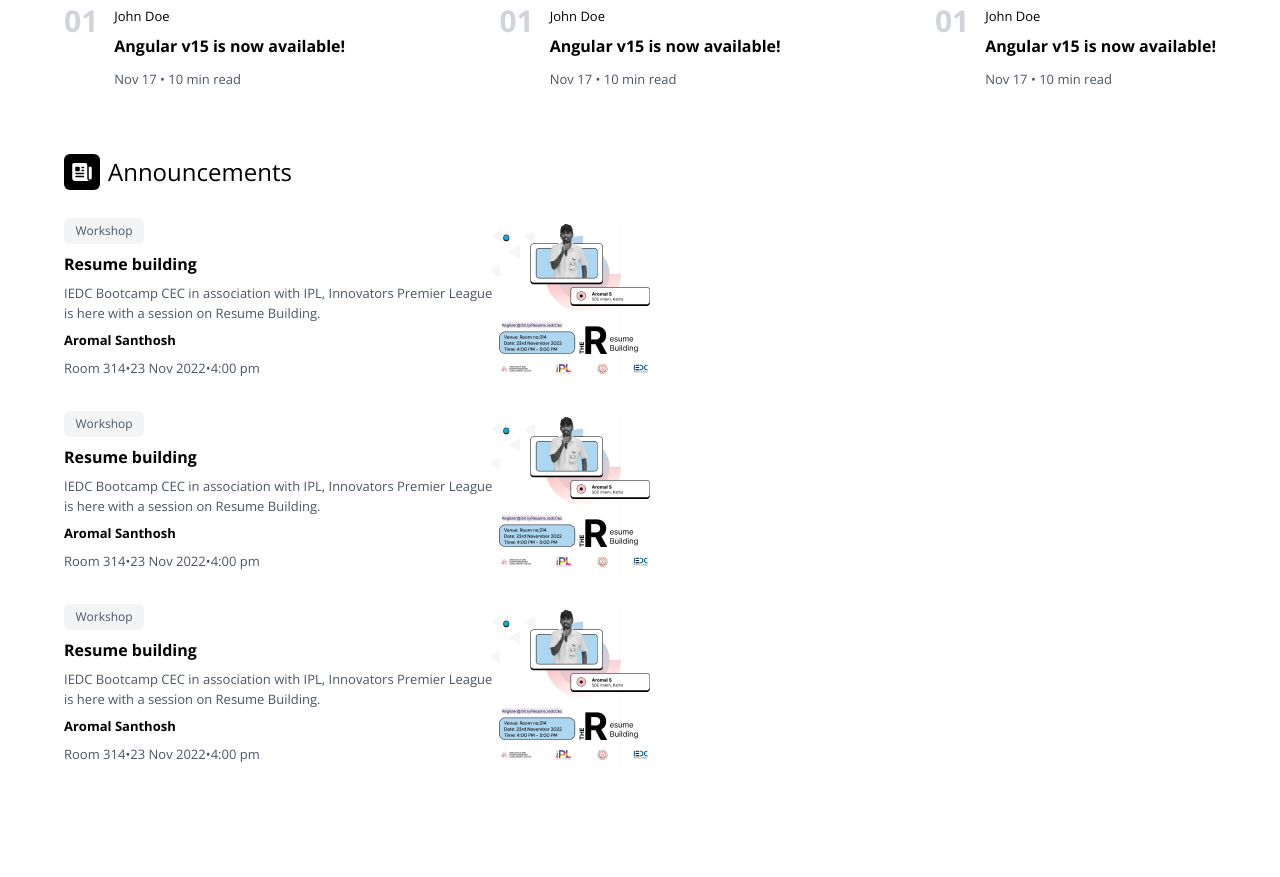
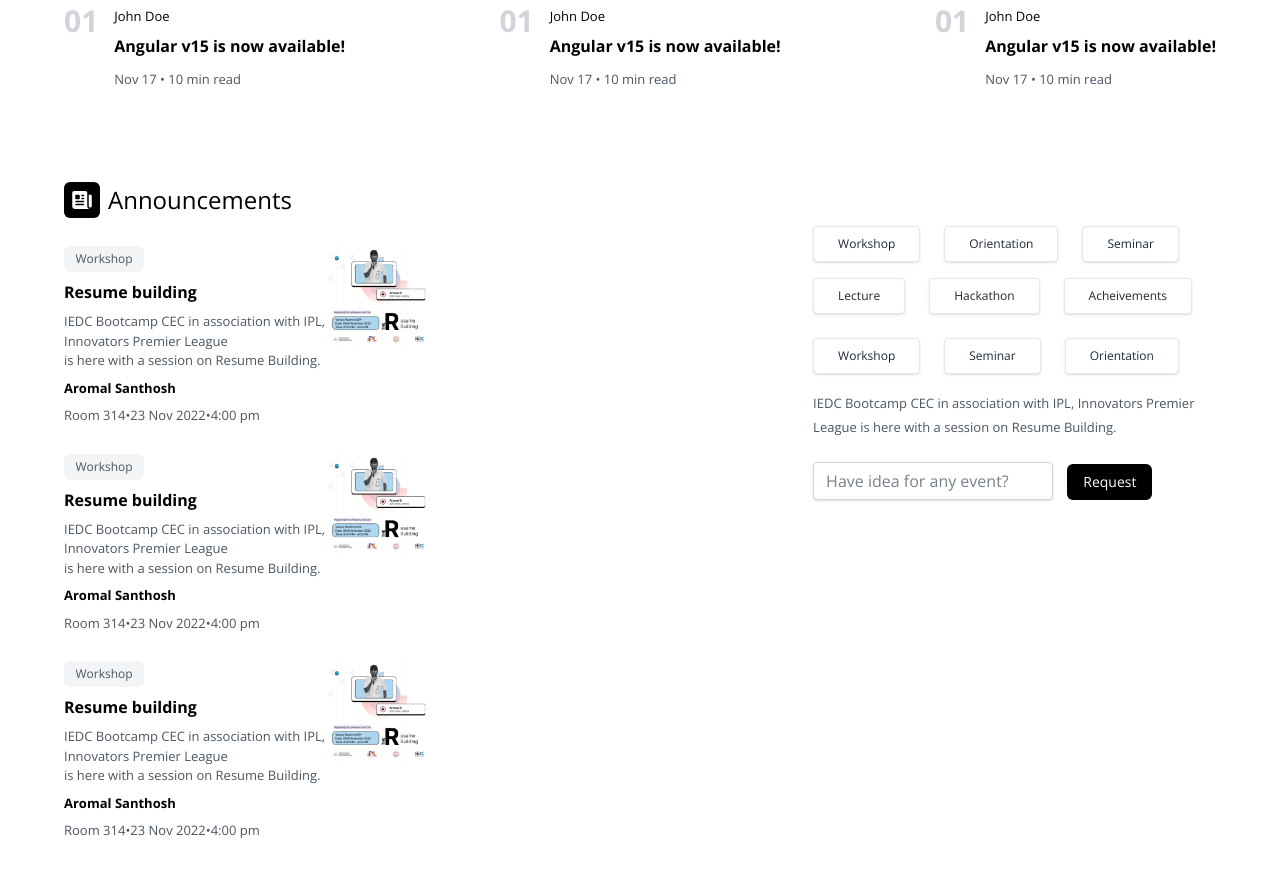
Before and after one commit to iedcbootcampcec/iedccecWebsite, a website built with Vite: page index.html in a window 1280 px wide. Shown: the part 1033-1910 px from the top of the page. Before the commit the page ends 1866 px from the top, so only its background shows below. Built offline with nearby package versions, Linux system fonts and the light colour scheme; animation ran at ten frames a second.

Commit message:
Main Update right slide

```diff
--- a/index.html
+++ b/index.html
@@ -54,6 +54,8 @@
             />
           </svg>
         </div>
+
+
         <ul class="flex items-center">
           <li class="text-sm mr-12">Blog</li>
           <li class="text-sm mr-12">Events</li>
@@ -66,6 +68,8 @@
           </li>
         </ul>
       </nav>
+
+
       <div class="my-36 tracking-wider">
         <h1 class="text-5xl font-['Krona_One'] tracking-tighter mb-6 -ml-1">
           BE DISRUPTIVE!
@@ -206,6 +210,8 @@
           </div>
         </div>
       </div>
+
+     <div class="flex flex-row">
       <div class="mb-16">
         <div class="flex items-center my-7">
           <div class="p-[6px] rounded-md bg-black mr-2">
@@ -260,6 +266,8 @@
                </div>
            </div>
          </div>
+        </div>
+
         <!--A1-->
         <div class="mt-7">
           <div class="mt-1 mb-7">
@@ -285,14 +293,15 @@
                   <span class="text-[13px] text-gray-600"> • </span>
                   <span class="text-[13px] text-gray-600"> 4:00 pm </span>
                 </div>
-
              </div>
               <div>
                  <img src="banner.png" alt="">
               </div>
            </div>
           </div>
+         </div>
         <!--A2-->
+
         <div class="mt-7">
           <div class="mt-1 mb-7">
             <div class="flex flex-row">
@@ -317,25 +326,43 @@
                   <span class="text-[13px] text-gray-600"> • </span>
                   <span class="text-[13px] text-gray-600"> 4:00 pm </span>
                 </div>
-
               </div>
               <div>
                 <img src="banner.png" alt="">
               </div>
           </div>
         </div>
-
-
-
-
-
-
-
-        <div>
-          <!--Right slide-->
         </div>
       </div>
 
+       <div class="ml-96 mt-16 ">
+          <!--Right slide-->
+          <ul class="flex items-center">
+            <li class="flex mr-6 my-2"><button class="text-[12px] text-gray-600 bg-white hover:bg-gray-100 text-gray-800 py-2 px-6 border border-gray-200 rounded shadow">Workshop</button></li>
+            <li class="flex mr-6 my-2"><button class="text-[12px] text-gray-600 bg-white hover:bg-gray-100 text-gray-800 py-2 px-6 border border-gray-200 rounded shadow">Orientation</buttons></li>
+              <li class="flex mr-6 my-2"><button class="text-[12px] text-gray-600 bg-white hover:bg-gray-100 text-gray-800 py-2 px-6 border border-gray-200 rounded shadow">Seminar</buttons></li>
+
+          </ul>
+          <ul class="flex item-centre">
+            <li class="flex mr-6 my-2"><button class="text-[12px] text-gray-600 bg-white hover:bg-gray-100 text-gray-800 py-2 px-6 border border-gray-200 rounded shadow">Lecture</button></li>
+            <li class="flex mr-6 my-2"><button class="text-[12px] text-gray-600 bg-white hover:bg-gray-100 text-gray-800 py-2 px-6 border border-gray-200 rounded shadow">Hackathon</buttons></li>
+              <li class="flex mr-6 my-2"><button class="text-[12px] text-gray-600 bg-white hover:bg-gray-100 text-gray-800 py-2 px-6 border border-gray-200 rounded shadow">Acheivements</buttons></li>
+
+          </ul>
+          <ul class="flex items-center my-2">
+            <li class="flex mr-6 my-2"><button class="text-[12px] text-gray-600 bg-white hover:bg-gray-100 text-gray-800 py-2 px-6 border border-gray-200 rounded shadow">Workshop</button></li>
+            <li class="flex mr-6 my-2"><button class="text-[12px] text-gray-600 bg-white hover:bg-gray-100 text-gray-800 py-2 px-6 border border-gray-200 rounded shadow">Seminar</buttons></li>
+              <li class="flex mr-6 my-2"><button class="text-[12px] text-gray-600 bg-white hover:bg-gray-100 text-gray-800 py-2 px-6 border border-gray-200 rounded shadow">Orientation</buttons></li>
+
+         </ul>
+         <span class="text-[13px] text-gray-600 mb-2">IEDC Bootcamp CEC in association with IPL, Innovators Premier <br> League  is here with a session on Resume Building.</span>
+        <div class="mb-4">
+          <input class="shadow appearance-none border border-gray-300 rounded w-60 py-2 px-3 text-gray-900 leading-tight focus:outline-none focus:shadow-outline mr-2.5 my-6 placeholder-gray-600 placeholder-opacity-75" id="have idea for any event?" type="text" placeholder="Have idea for any event? ">
+          <button  class="text-sm text-white bg-black rounded-md px-4 py-2 transition hover:bg-transparent hover:text-black hover:ring-2 hover:ring-black cursor-pointer">Request</button>
+        </div>
+
+      </div>
+    </div>
     <script
       type="module"
       src="/main.js"
```
Lines whose indentation alone changed are shown as unchanged.
